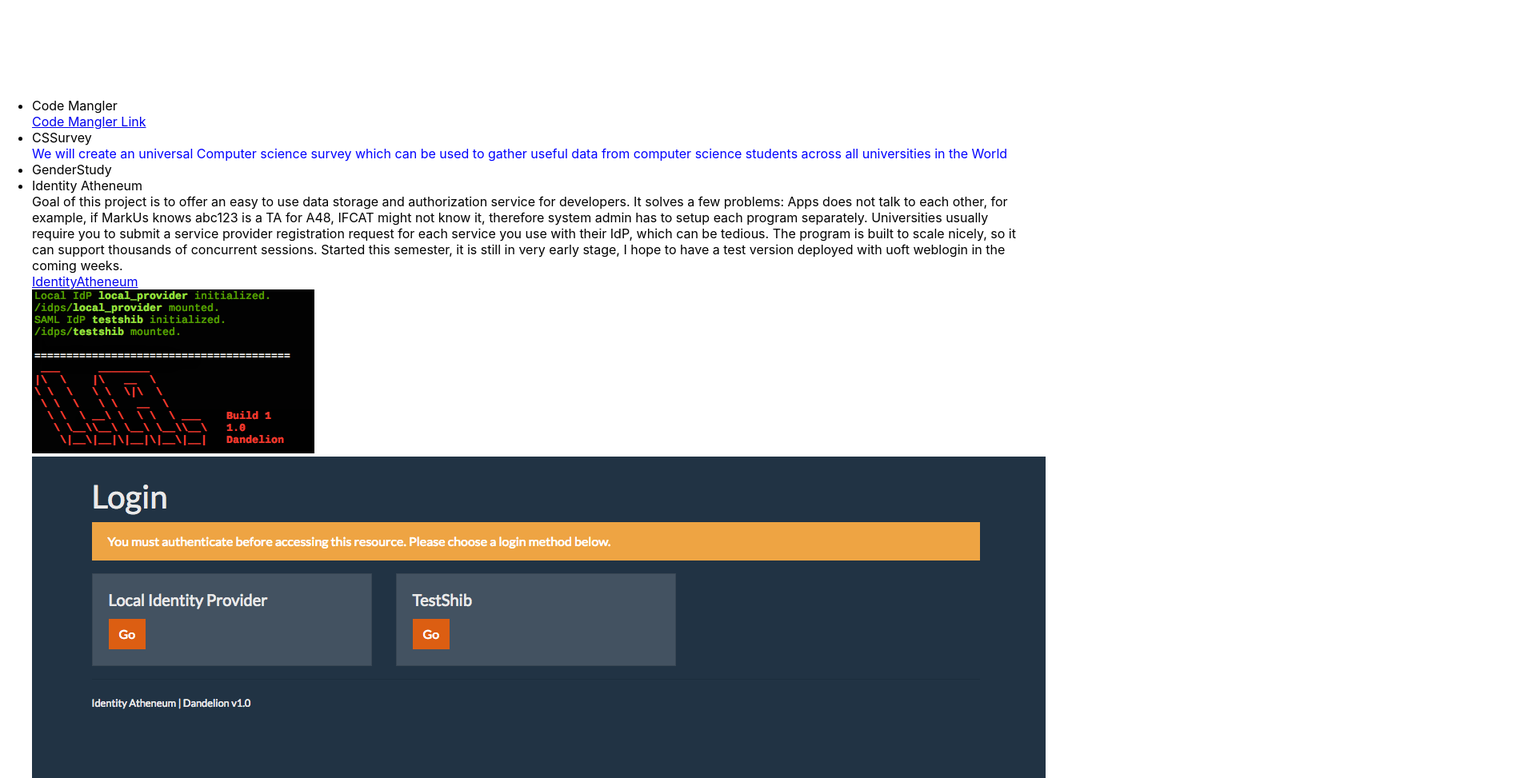
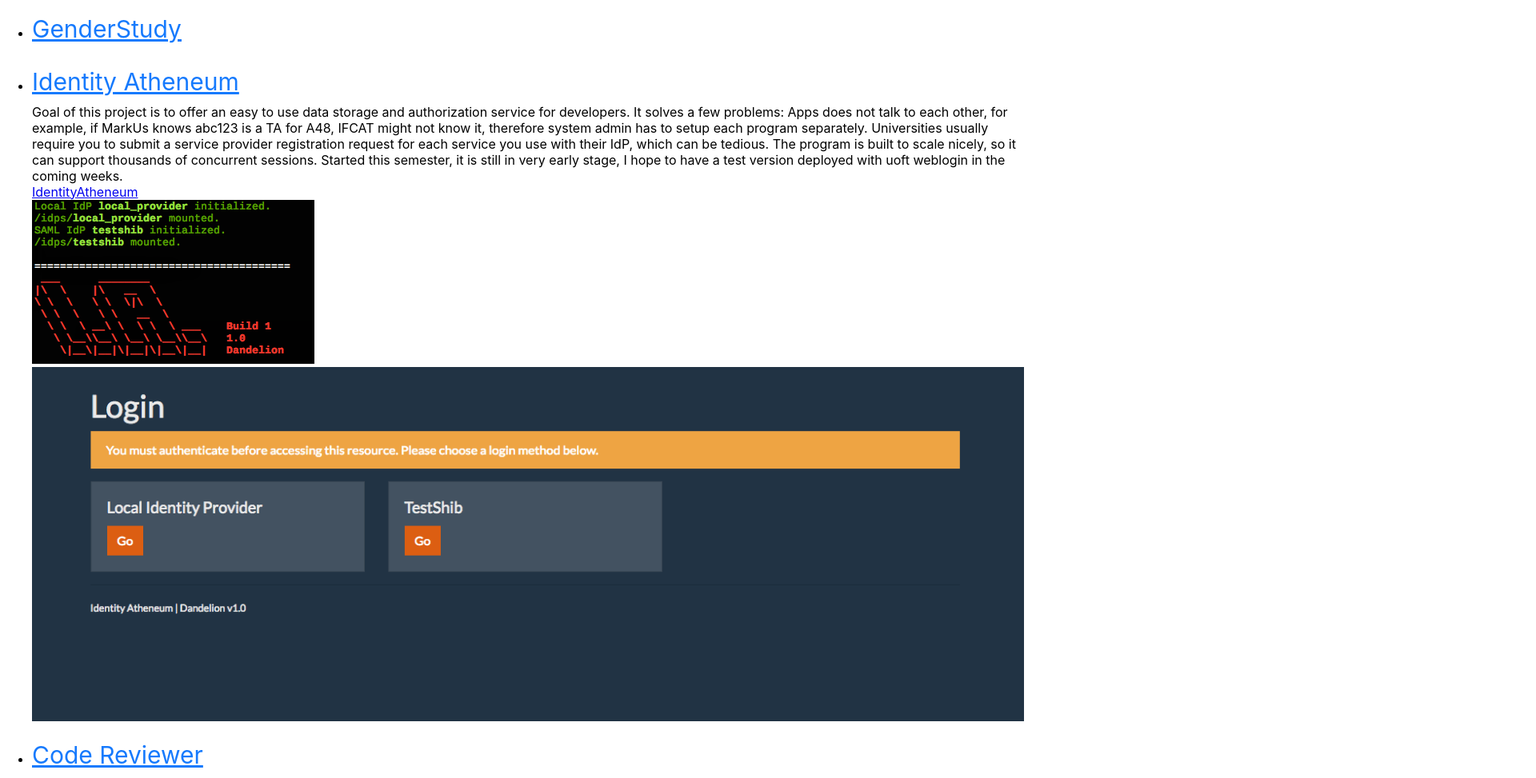
Before and after one commit to JikaiLong/CMSResearchPage, a React (Create React App) app in the folder my-app/: page / in a window 1280 px wide. Shown: the part 1187-2160 px from the top of the page at 80% size, 1920 px wide, since content can reach past the window. Built offline with nearby package versions, Linux system fonts and the light colour scheme.

Commit message:
Made headings and sections clear for each project

```diff
--- a/my-app/src/components/projects/CS General Survey Research/CSSurvey.css
+++ b/my-app/src/components/projects/CS General Survey Research/CSSurvey.css
@@ -1,3 +1,12 @@
 .AboutCSSurvey{
     color:blue;
 }
+
+.CSSurveyTitle{
+    color:rgb(22, 122, 253);
+    font-size: 30px;
+    padding-bottom: 10px;
+    padding-top: 20px;
+    text-decoration: underline;
+
+}
--- a/my-app/src/components/projects/Code Clash/codeclash.css
+++ b/my-app/src/components/projects/Code Clash/codeclash.css
@@ -0,0 +1,14 @@
+.CodeclashTitle{
+    color:rgb(22, 122, 253);
+    font-size: 30px;
+    padding-bottom: 10px;
+    padding-top: 20px;
+    text-decoration: underline;
+
+}
+
+img {
+    max-width: 100%;
+    height: auto;
+
+}
--- a/my-app/src/components/projects/Code Clash/codeclash.js
+++ b/my-app/src/components/projects/Code Clash/codeclash.js
@@ -19,6 +19,7 @@
           we hope to implement authentication with UofT accounts so students can check their code via logging in with their utorid.
           </div>
           <div><a href = "https://github.com/charyung/Code-Clash"> Code Clash Link </a> </div>
+          <br/>
           <div className = "ImageSection">
             <div><img src = {samplepic1}/> </div>
           </div>
--- a/my-app/src/components/projects/Code Mangler/codemangler.css
+++ b/my-app/src/components/projects/Code Mangler/codemangler.css
@@ -0,0 +1,8 @@
+.CodeManglerTitle{
+    color:rgb(22, 122, 253);
+    font-size: 30px;
+    padding-bottom: 10px;
+    padding-top: 20px;
+    text-decoration: underline;
+
+}
--- a/my-app/src/components/projects/Code Mangler/codemangler.js
+++ b/my-app/src/components/projects/Code Mangler/codemangler.js
@@ -15,6 +15,7 @@
 
           </div>
           <div><a href = "google.ca"> Code Mangler Link </a> </div>
+          <br/>
         </body>
       </div>
     );
--- a/my-app/src/components/projects/Code Reviewer/codereviewer.css
+++ b/my-app/src/components/projects/Code Reviewer/codereviewer.css
@@ -0,0 +1,8 @@
+.CodeReviewerTitle{
+    color:rgb(22, 122, 253);
+    font-size: 30px;
+    padding-bottom: 10px;
+    padding-top: 20px;
+    text-decoration: underline;
+
+}
--- a/my-app/src/components/projects/Code Reviewer/codereviewer.js
+++ b/my-app/src/components/projects/Code Reviewer/codereviewer.js
@@ -7,7 +7,7 @@
     return (
       <div className="CodeReviewer">
         <header>
-          <div className = "CodeReviewer">
+          <div className = "CodeReviewerTitle">
             Code Reviewer
             </div>
         </header>
--- a/my-app/src/components/projects/Gender Study Research/genderstudy.css
+++ b/my-app/src/components/projects/Gender Study Research/genderstudy.css
@@ -0,0 +1,8 @@
+.GenderstudyTitle{
+    color:rgb(22, 122, 253);
+    font-size: 30px;
+    padding-bottom: 10px;
+    padding-top: 20px;
+    text-decoration: underline;
+
+}
--- a/my-app/src/components/projects/Identity Atheneum/identityatheneum.css
+++ b/my-app/src/components/projects/Identity Atheneum/identityatheneum.css
@@ -0,0 +1,8 @@
+.IdentityAtheneumTitle{
+    color:rgb(22, 122, 253);
+    font-size: 30px;
+    padding-bottom: 10px;
+    padding-top: 20px;
+    text-decoration: underline;
+
+}
```
